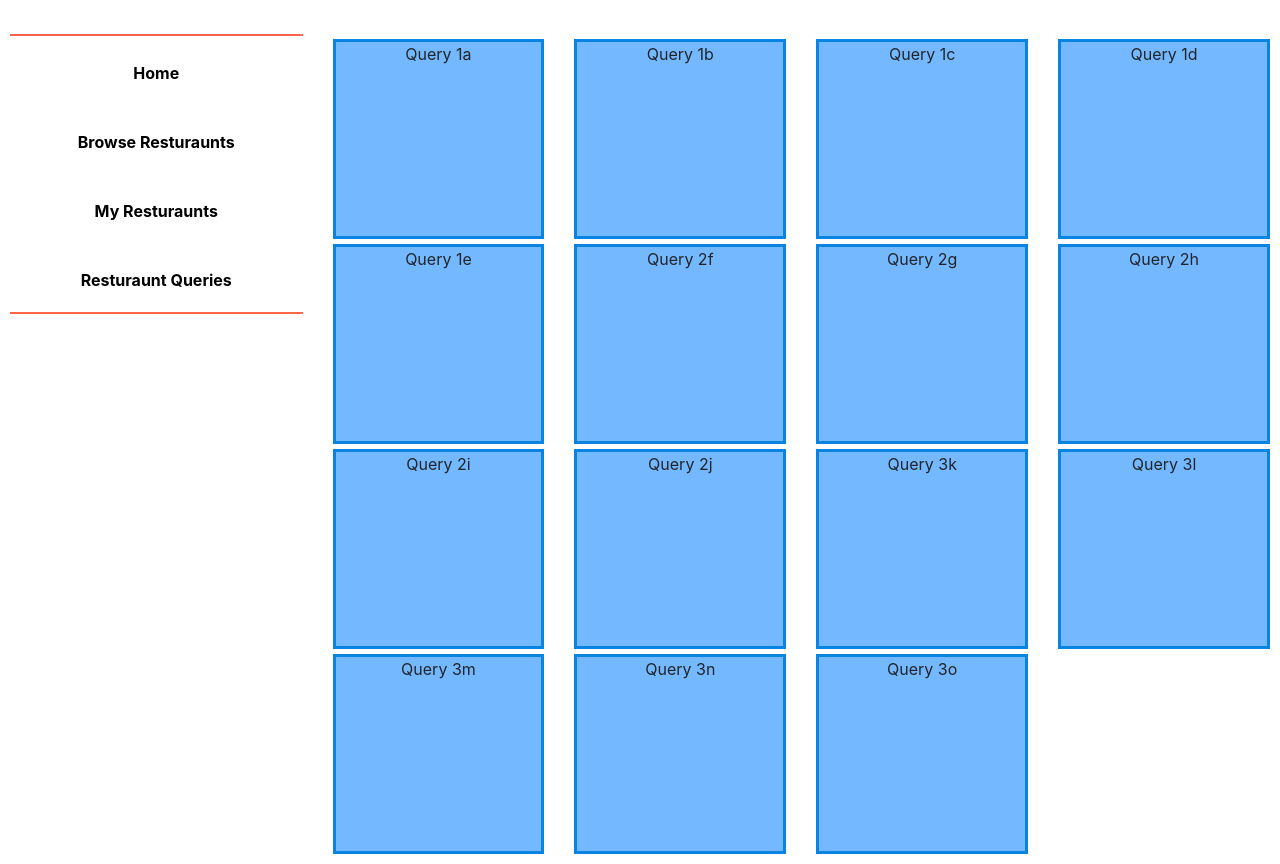
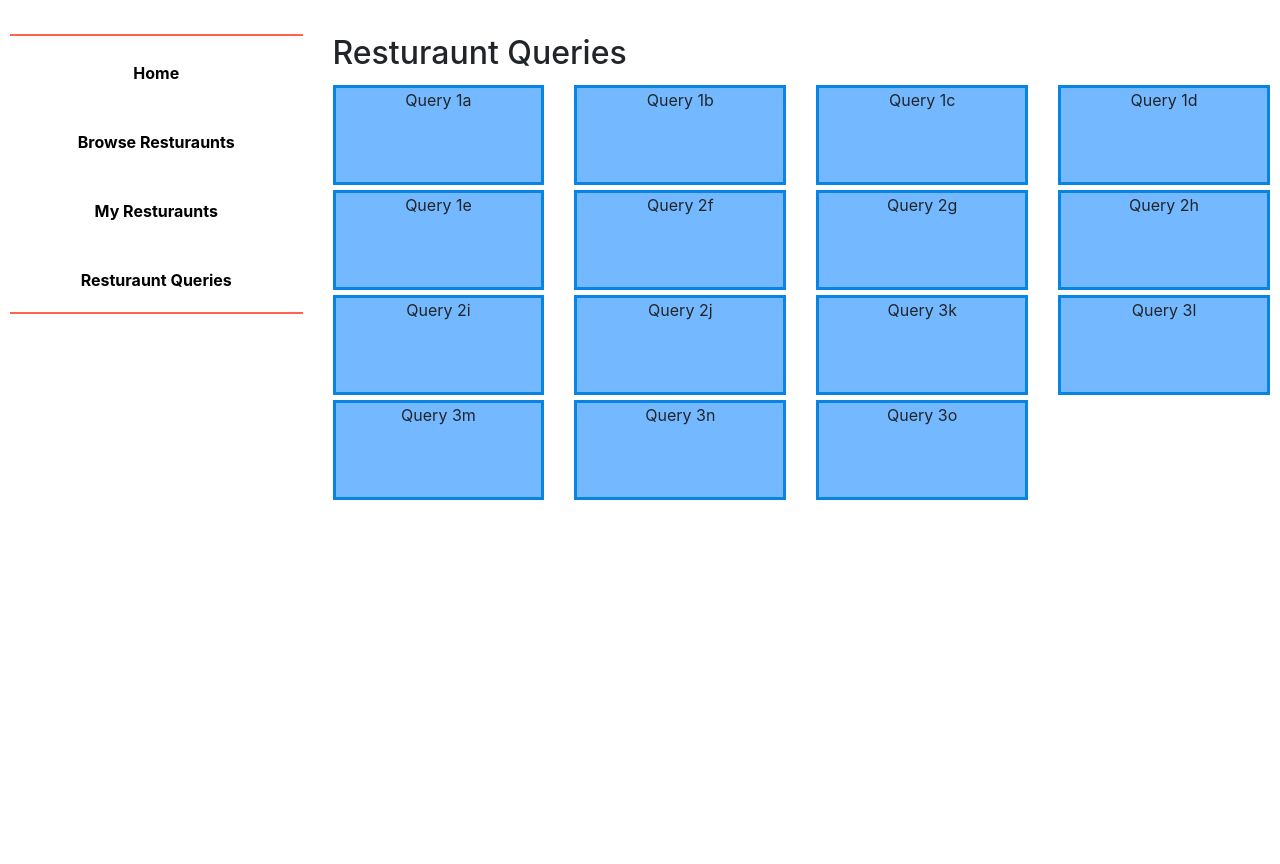
Before and after one commit to owenadley/2132project, a PHP site: page /queries.php in a window 1280 px wide. Shown: the part 54-918 px from the top of the page. After the commit the page ends 554 px from the top, so only its background shows below. Run offline with PHP 8.4, Linux system fonts and the light colour scheme; some libraries are stand-ins or nearby versions.

Commit message:
front end

```diff
--- a/frontend/style.css
+++ b/frontend/style.css
@@ -55,7 +55,7 @@ p.sidemenup {
 .panel {
     margin-top: 5px;
     text-align: center;
-    height: 200px;
+    height: 100px;
     background-color: #74b9ff;
     border: 3px solid #0984e3;
 }
--- a/queries.php
+++ b/queries.php
@@ -40,6 +40,7 @@
     </div>
     <div class='col-md-9'>
       <div class='core-panels'>
+        <h2>Resturaunt Queries</h2>
         <div class='row'>
           <div class='col-md-3'>
             <div class='panel'>
--- a/userResturaunts.php
+++ b/userResturaunts.php
@@ -39,7 +39,7 @@
 
     </div>
     <div class='col-md-9'>
-      <div class='core-userResturaunts.php'>
+      <div class='core-userResturaunts'>
         <h2>My Resturaunts</h2>
 
       </div>
```
